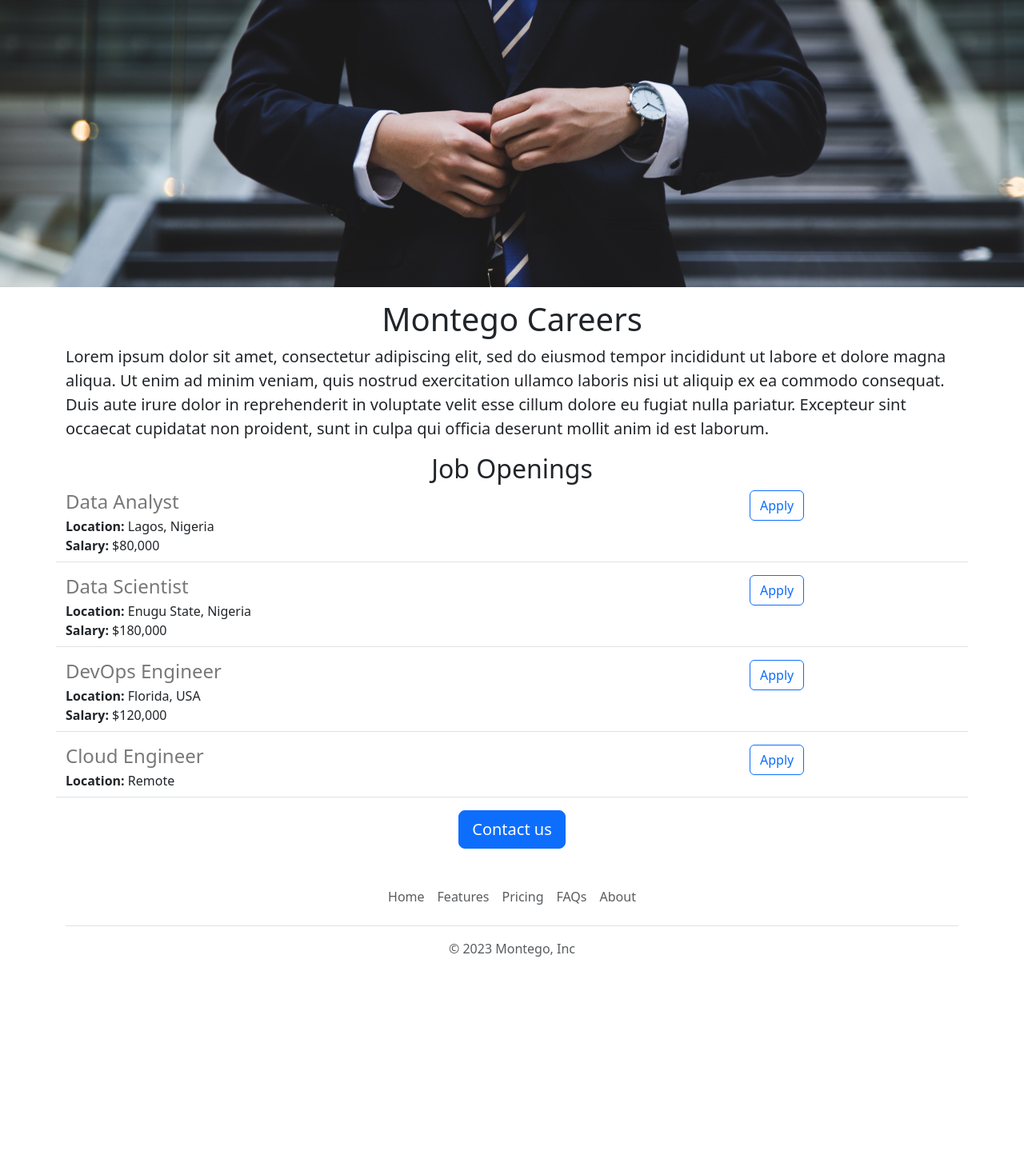
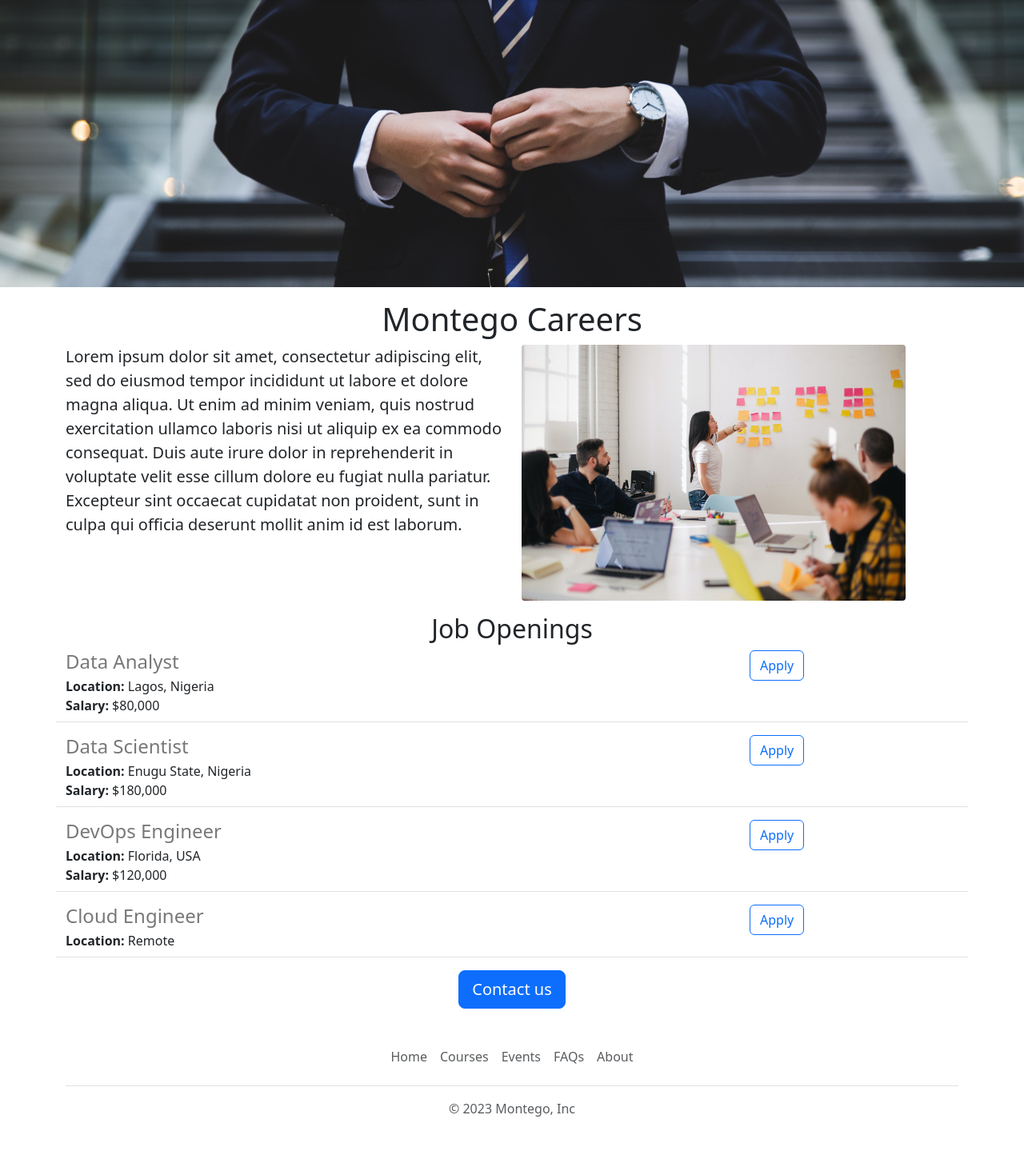
Before and after one commit to Montego-arch/montego-career-website, a Flask app: page / in a window 1280 px wide. Shown: the part 57-1511 px from the top of the page at 80% size. Before the commit the page ends 1253 px from the top, so only its background shows below. Run offline with Flask 3, Linux system fonts and the light colour scheme.

Commit message:
made the site functional

```diff
--- a/templates/footer.html
+++ b/templates/footer.html
@@ -1,11 +1,11 @@
 <div class="container">
   <footer class="py-3 my-4">
     <ul class="nav justify-content-center border-bottom pb-3 mb-3">
-      <li class="nav-item"><a href="#" class="nav-link px-2 text-body-secondary">Home</a></li>
-      <li class="nav-item"><a href="#" class="nav-link px-2 text-body-secondary">Features</a></li>
-      <li class="nav-item"><a href="#" class="nav-link px-2 text-body-secondary">Pricing</a></li>
-      <li class="nav-item"><a href="#" class="nav-link px-2 text-body-secondary">FAQs</a></li>
-      <li class="nav-item"><a href="#" class="nav-link px-2 text-body-secondary">About</a></li>
+      <li class="nav-item"><a href="https://montego-career-website.montego-arch.repl.co/" class="nav-link px-2 text-body-secondary">Home</a></li>
+      <li class="nav-item"><a target=_"blank" href="https://www.udemy.com/courses/it-and-software/" class="nav-link px-2 text-body-secondary">Courses</a></li>
+      <li class="nav-item"><a target="_blank" href="https://www.udemy.com/teaching/?ref=teach_header" class="nav-link px-2 text-body-secondary">Events</a></li>
+      <li class="nav-item"><a target="_blank" href="https://about.udemy.com/?locale=en-us" class="nav-link px-2 text-body-secondary">FAQs</a></li>
+      <li class="nav-item"><a target=_"blank" href="https://www.udemy.com/courses/development/web-development/" class="nav-link px-2 text-body-secondary">About</a></li>
     </ul>
     <p class="text-center text-body-secondary">&copy; 2023 Montego, Inc</p>
   </footer>
--- a/templates/home.html
+++ b/templates/home.html
@@ -19,8 +19,19 @@
     {% include 'nav.html' %}
      <img class="img-fluid" id="hunter" src="https://montego-career-website.montego-arch.repl.co/static/hunter.jpeg" >
     <div class="container">
-   <h1 class="text-center" mt-2 mb-4>{{company_name}} Careers</h1>
-    <p class="lead">Lorem ipsum dolor sit amet, consectetur adipiscing elit, sed do eiusmod tempor incididunt ut labore et dolore magna aliqua. Ut enim ad minim veniam, quis nostrud exercitation ullamco laboris nisi ut aliquip ex ea commodo consequat. Duis aute irure dolor in reprehenderit in voluptate velit esse cillum dolore eu fugiat nulla pariatur. Excepteur sint occaecat cupidatat non proident, sunt in culpa qui officia deserunt mollit anim id est laborum.</p>
+   <h1 class="text-center" mt-2 mb-4>
+     {{company_name}} Careers
+   </h1>
+      <div class="row" style="margin-bottom:16px;">
+      <div class="col-md-6">
+    <p class="lead">
+      Lorem ipsum dolor sit amet, consectetur adipiscing elit, sed do eiusmod tempor incididunt ut labore et dolore magna aliqua. Ut enim ad minim veniam, quis nostrud exercitation ullamco laboris nisi ut aliquip ex ea commodo consequat. Duis aute irure dolor in reprehenderit in voluptate velit esse cillum dolore eu fugiat nulla pariatur. Excepteur sint occaecat cupidatat non proident, sunt in culpa qui officia deserunt mollit anim id est laborum.
+    </p>
+      </div>
+        <div class="d-none d-md-block col-md-6">
+        <img src="/static/work.jpeg" style="height:320px; border-radius:4px;">
+        </div>
+          </div>
       <h2 class="text-center" mt-2 mb-4>Job Openings</h2>
         <div>
         {% for job in jobs %}
@@ -28,7 +39,7 @@
         {% endfor %}
       </div>
         <div class="text-center">
-      <button class="btn btn-primary btn-lg">Contact us</button>
+      <a class="btn btn-primary btn-lg" href="mailto:okekeemmanuelomolola@gmail.com?subject=Questions%20About%20Job%20Openings&body=My%20name%3A%20%3Center%20your%20name%3E%0D%0AMy%20Questions%3A%20%3Center%20questions%20here%3E%0D%0A">Contact us</a>
 
       </div>
       </div>
--- a/templates/jobitem.html
+++ b/templates/jobitem.html
@@ -14,7 +14,7 @@
   {% endif %}
 </div>
 <div class="col-3">
-    <button type="button" class="btn btn-outline-primary">Apply</button>
+    <a href="mailto:okekeemmanuelomolola@gmail.com?subject=Application%20for%20{{job['title']}}&body=My%20name%3A%20%3Cput%20your%20name%3E%0D%0AMy%20resume%20link%3A%20%3Clink%20to%20your%20resume%3E%0D%0AMy%20linkedn%20link%3A%20%3Clinkedn%20link%3E" type="button" class="btn btn-outline-primary">Apply</a>
   </div>
 
 </div>
```
Also changed, not shown: static/work.jpeg (added).
